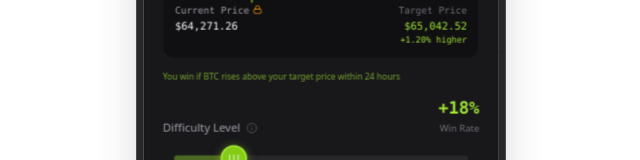
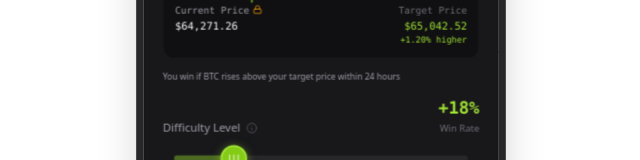
Before and after one commit to yuunayang/dynamic-yield-enhancer, a React (Vite) app: page / in a window 1280 px wide. Both pictures are taken after a click on the button "Super Trade". Shown: the part 309-469 px from the top of the page, without its empty margins (319-959 px from the left). Built offline with nearby package versions, Linux system fonts and the light colour scheme.

Commit message:
Change hint text color to neutral zinc-400

```diff
--- a/main.jsx
+++ b/main.jsx
@@ -725,7 +725,7 @@ const TradingApp = () => {
           </div>
 
                 {/* Hint text - outside the box */}
-                <div className={`text-[9px] -mt-2 ${direction === 'long' ? 'text-lime-400/70' : 'text-[#FF4757]/70'}`}>
+                <div className="text-[9px] -mt-2 text-zinc-400">
                   {direction === 'long'
                     ? 'You win if BTC rises above your target price within 24 hours'
                     : 'You win if BTC falls below your target price within 24 hours'
```
